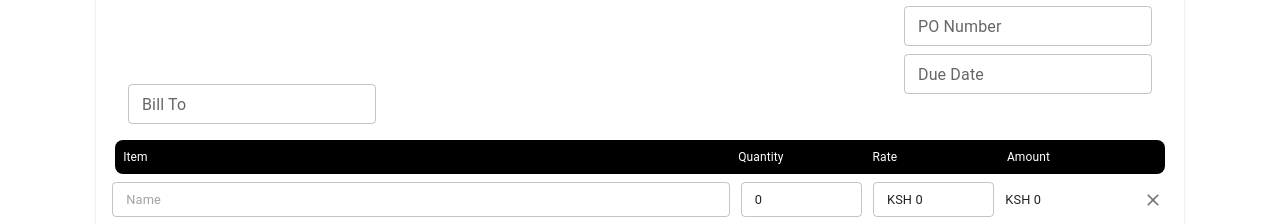
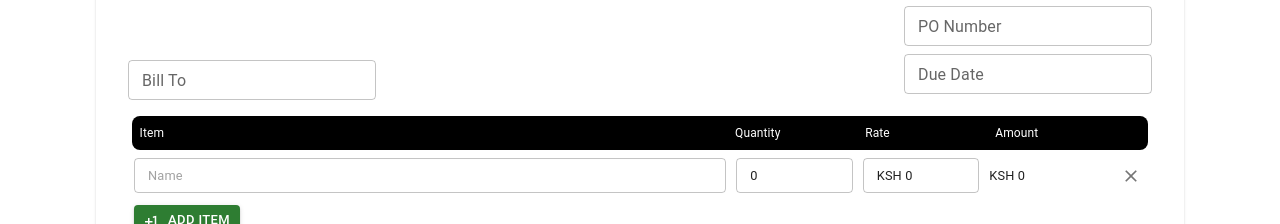
Before and after one commit to elsafrica/elsafrica-ui, a Next.js app: page /invoice/create in a window 1280 px wide. Shown: the part 298-522 px from the top of the page. Built offline with nearby package versions, Linux system fonts and the light colour scheme; no server answers; sample sign-in values are in the browser's storage.

Commit message:
edit styles for appearance

```diff
--- a/src/app/invoice/create/page.tsx
+++ b/src/app/invoice/create/page.tsx
@@ -283,7 +283,7 @@ export default function CustomerAccounts() {
                           label='Bill To'
                           size='small'
                           sx={{
-                            margin: '5rem 2rem 0'
+                            margin: '3.5rem 2rem 0'
                           }}
                         />
                       </Box>
@@ -324,7 +324,7 @@ export default function CustomerAccounts() {
                     </Box>
                     <Box
                       display='flex'
-                      width='95%'
+                      width='92%'
                       borderRadius='8px'
                       margin='1rem auto 0'
                       sx={{ backgroundColor: '#000' }}
@@ -365,13 +365,13 @@ export default function CustomerAccounts() {
                     </Box>
 
                     <Box
-                      width='97%'
+                      width='93%'
                       borderRadius='8px'
                       margin='0.5rem auto'
                     >
                       {
                         values.items.map((item: { id: number, name: string, quantity: number, unit_cost: number}) => (
-                          <Box key={item.id} display='flex' alignItems='center' justifyContent='space-between' marginTop='0.5rem'>
+                          <Box key={item.id} display='flex' alignItems='center' justifyContent='space-between' margin='0.5rem auto 0' width='100%'>
                             <OutlinedInput size='small' sx={{ flexBasis: '58.5%', fontSize: '0.8rem' }} value={item.name} placeholder='Name' onChange={(e) => onFieldChange(item, values.items, e, 1, setFieldValue)}/>
                             <OutlinedInput size='small' sx={{ flexBasis: '11.5%', fontSize: '0.8rem' }} value={item.quantity} placeholder='Quantity' onChange={(e) => onFieldChange(item, values.items, e, 2, setFieldValue)}/>
                             <OutlinedInput size='small' sx={{ flexBasis: '11.5%', fontSize: '0.8rem' }} value={`KSH ${item.unit_cost}`} prefix='KSH' placeholder='unit_cost' onChange={(e) => onFieldChange(item, values.items, e, 3, setFieldValue)}/>
@@ -383,7 +383,7 @@ export default function CustomerAccounts() {
                       <Button size='small' sx={{ margin: '0.75rem 0'}} startIcon={<PlusOneOutlined />} color='success' variant='contained' onClick={() => addItem(setFieldValue, values.items)}>Add Item</Button>
                     </Box>
                     <Box
-                      width='97%'
+                      width='92%'
                       borderRadius='8px'
                       margin='0.5rem auto'
                       display='flex'
```
